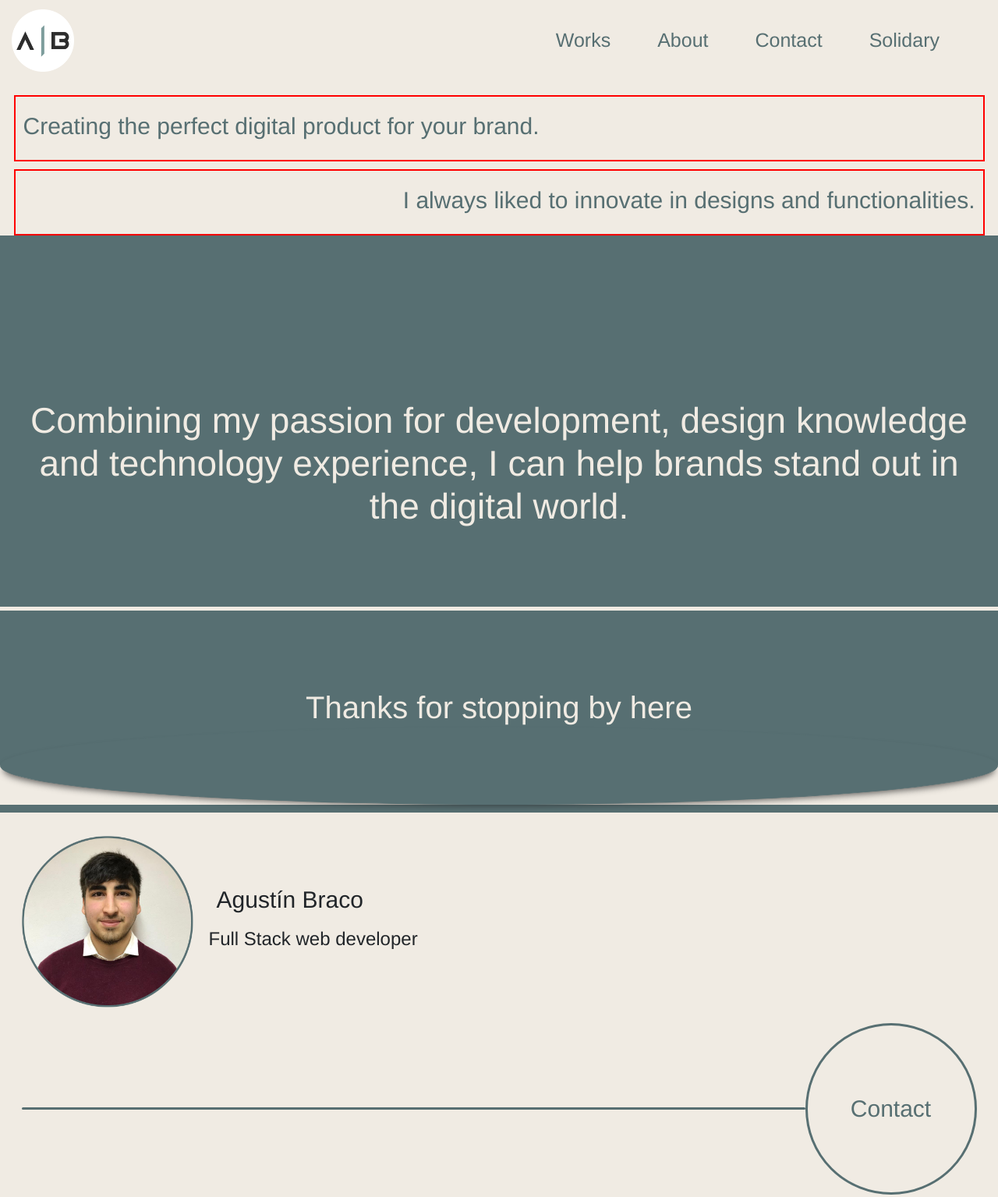
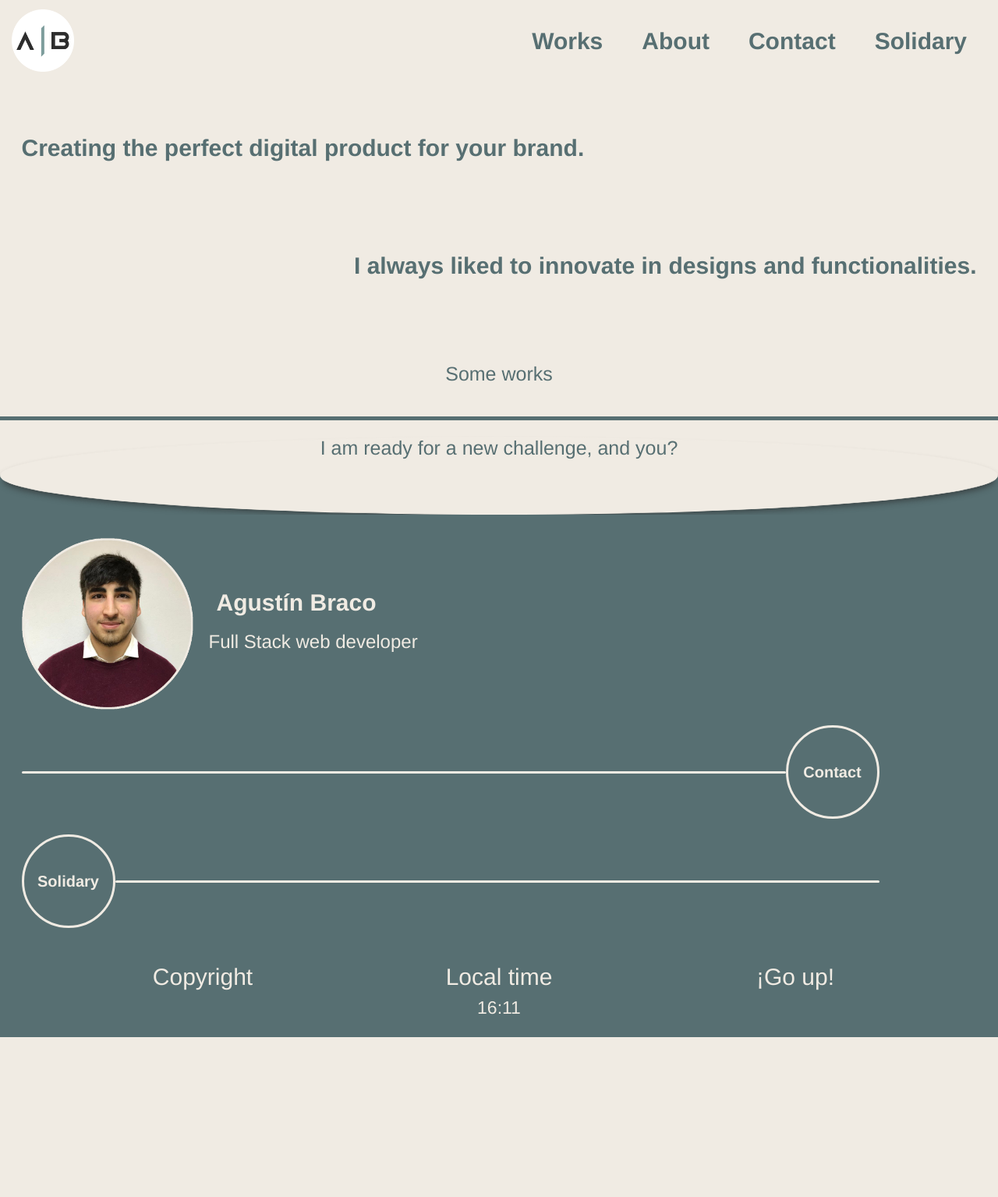
Before and after one commit to AgustinBraco/studying-web-development, a plain HTML site: page pages/works.html in a window 1280 px wide. Shown: the part 8-1543 px from the top of the page at 78% size. After the commit the page ends 1338 px from the top, so only its background shows below. Drawn offline with nearby package versions, Linux system fonts and the light colour scheme.

Commit message:
works-almost

```diff
--- a/pages/works.html
+++ b/pages/works.html
@@ -34,34 +34,34 @@
                 <button class="navbar-toggler buttonNav" type="button" data-bs-toggle="collapse" data-bs-target="#navbarNavAltMarkup" aria-controls="navbarNavAltMarkup" aria-expanded="false" aria-label="Toggle navigation">
                     <span class="navbar-toggler-icon"></span>
                 </button>
-                <div class="collapse navbar-collapse navDiv" id="navbarNavAltMarkup">
+                <div class="collapse navbar-collapse justify-content-end" id="navbarNavAltMarkup">
                     <div class="navbar-nav">
-                        <a class="textGreen noLink navLink" href="./works.html">Works</a>
-                        <a class="textGreen noLink navLink" href="./about.html">About</a>
-                        <a class="textGreen noLink navLink" href="./contact.html">Contact</a>
-                        <a class="textGreen noLink navLink" href="./solidary.html">Solidary</a>
+                        <a class="nav-link textGreen noLink navLinkPages" href="./works.html">Works</a>
+                        <a class="nav-link textGreen noLink navLinkPages" href="./about.html">About</a>
+                        <a class="nav-link textGreen noLink navLinkPages" href="./contact.html">Contact</a>
+                        <a class="nav-link textGreen noLink navLinkPages" href="./solidary.html">Solidary</a>
                     </div>
                 </div>
             </div>
         </nav>
 
         <!-- Texts -->
-        <div class="divWorkLeft">
+        <div class="divWorkLeft animate__animated animate__fadeInLeft">
             <h2 class="textWorkLeft">Creating the perfect digital product for your brand.</h2>
         </div>
 
-        <div class="divWorkRight">
+        <div class="divWorkRight animate__animated animate__fadeInRight">
             <h2 class="textWorkRight">I always liked to innovate in designs and functionalities.</h2>
         </div>
 
     </header>
 
-    <main class="bgGrey">
+    <main class="bgGreen">
 
         <!-- Works -->
-        <section id="section-about" class="bgGreen textGrey container-fluid">
+        <section class="bgGrey textGreen container-fluid">
 
-            <h3 class="h2Index" data-aos="fade-up" data-aos-duration="1500" data-aos-easing="ease" data-aos-offset="500">Combining my passion for development, design knowledge and technology experience, I can help brands stand out in the digital world.</h3>
+            <h3 class="h3Works animate__animated animate__fadeIn">Some works</h3>
 
             <div>
                 <div></div>
@@ -72,25 +72,25 @@
         </section>
 
         <!-- Pre-footer -->
-        <section class="bgGreen textGrey">
+        <section class="bgGrey textGreen">
 
-            <h4 class="h4Index" data-aos="fade-up" data-aos-duration="1500" data-aos-easing="ease" data-aos-offset="500">Thanks for stopping by here</h4>
+            <h4 class="h4Works" data-aos="fade-up" data-aos-duration="1500" data-aos-easing="ease" data-aos-offset="500">I am ready for a new challenge, and you?</h4>
 
         </section>
 
         <!-- Round end -->
-        <div class="roundEndGreen"></div>
+        <div class="roundEndGrey"></div>
 
     </main>
 
-    <footer class="container-fluid bgGrey">
+    <footer class="container-fluid bgGreen">
 
         <!-- Photo and name -->
         <div class="meFooterDiv">
-            <img src="../assets/me-round.png" alt="My photo" class="meRound">
+            <img src="../assets/me-round-grey.png" alt="My photo" class="meRound">
             <div>
-                <p class="nameFooter">Agustín Braco</p>
-                <p class="jobFooter">Full Stack web developer</p>
+                <p class="nameFooter textGrey">Agustín Braco</p>
+                <p class="jobFooter textGrey">Full Stack web developer</p>
             </div>
         </div>
 
@@ -98,11 +98,11 @@
         <div class="divContactFooter">
 
             <!-- Line -->
-            <hr class="lineContactGreen">
+            <hr class="lineContactGrey">
 
             <!-- Circle -->
-            <div class="circleContactFooter">
-                <a href="./contact.html" class="textContactFooter noLink">Contact</a>
+            <div>
+                <a href="./contact.html" class="textContactFooterGrey noLink">Contact</a>
             </div>
 
         </div>
@@ -111,12 +111,12 @@
         <div class="divSolidaryFooter">
 
             <!-- Circle -->
-            <div class="circleSolidaryFooter">
-                <a href="./solidary.html" class="textSolidaryFooter noLink">Solidary</a>
+            <div>
+                <a href="./solidary.html" class="textSolidaryFooterGrey noLink">Solidary</a>
             </div>
 
             <!-- Line -->
-            <hr class="lineSolidaryGreen">
+            <hr class="lineSolidaryGrey">
 
         </div>
 
@@ -124,15 +124,15 @@
         <!-- Bottom -->
         <div class="container bottomContainer">
             <div class="row divContainerFooter">
-                <p class="col-4">Copyright</p>
-                <p class="col-4">Local time</p>
+                <p class="col-4 textGrey">Copyright</p>
+                <p class="col-4 textGrey">Local time</p>
                 <div class="col-4">
-                    <a href="#" class="noLink textGreen linkUp">¡Go up!</a>
+                    <a href="#" class="noLink textGrey">¡Go up!</a>
                 </div>
             </div>
 
             <div class="row timeContainerFooter">
-                <p class="col-12">16:11</p>
+                <p class="col-12 textGrey">16:11</p>
             </div>
 
         </div>
--- a/style.css
+++ b/style.css
@@ -35,6 +35,16 @@ html {
     text-decoration: none;
 }
 
+.selectionGreen::selection {
+    background-color: #576F72;
+    color: #F0EBE3;
+}
+
+.selectionGrey {
+    background-color: #F0EBE3;
+    color: #576F72;
+}
+
 /* INDEX */
 /* Background */
 .bodyIndex {
@@ -46,15 +56,11 @@ html {
     width: 3.5rem;
 }
 
-.navDiv {
-    display: flex;
-    justify-content: end;
-    margin: 3rem;
-}
-
 .navLink {
-    padding: 3rem;
-    font-size: 2rem;
+    text-align: end;
+    padding: 2rem;
+    font-size: 3rem;
+    margin: 2rem;
 }
 
 .navLink:hover {
@@ -66,7 +72,6 @@ html {
     border: none;
     outline: none;
 }
-
 
 /* Texts */
 .textWelcome {
@@ -191,6 +196,7 @@ option {
     background: #F0EBE3;
     color: #576F72;
     font-size: 2rem;
+    font-weight: bold;
 }
 
 .circleInside:hover {
@@ -252,6 +258,7 @@ option {
 .nameFooter {
     margin-left: 2rem;
     font-size: 2rem;
+    font-weight: bold;
 }
 
 .jobFooter {
@@ -290,10 +297,7 @@ option {
     background: #F0EBE3;
     color: #576F72;
     font-size: 2rem;
-}
-
-.textContactFooter:focus {
-    color: #576F72;
+    font-weight: bold;
 }
 
 /* Solidary buton */
@@ -327,10 +331,7 @@ option {
     background: #F0EBE3;
     color: #576F72;
     font-size: 2rem;
-}
-
-.textSolidaryFooter:focus {
-    color: #576F72;
+    font-weight: bold;
 }
 
 /* Bottom */
@@ -348,10 +349,6 @@ option {
 
 .timeContainerFooter {
     font-size: 1.5rem;
-    color: #576F72;
-}
-
-.linkUp:focus {
     color: #576F72;
 }
 
@@ -495,11 +492,6 @@ option {
 
     .gifWorld {
         width: 30rem;
-        transition: all 0.5s ease;
-    }
-
-    .gifWorld:hover {
-        transform: scale(1.2);
     }
 
     .textLanguage {
@@ -615,39 +607,100 @@ option {
     .timeContainerFooter {
         font-size: 2.3rem;
     }
-
-    .linkUp:hover {
-        color: #576F72;
-        transform: scale(1.2);
-    }
 }
 
 
 /* WORKS */
 .bodyPages {
-    background-color: #576F72;
+    background-color: #F0EBE3;
+}
+
+.navLinkPages {
+    text-align: end;
+    padding: 2rem;
+    font-size: 3rem;
+    font-weight: bold;
+    margin: 2rem;
 }
 
 .divWorkLeft {
-    padding: 2rem 1rem;
+    padding: 5rem 1rem;
     margin: 1rem;
-
-    border: solid 2px red;
 }
 
 .divWorkRight {
-    padding: 2rem 1rem;
+    padding: 5rem 1rem;
     margin: 1rem;
-
-    border: solid 2px red;
 }
 
 .textWorkLeft {
     font-size: 3rem;
     text-align: start;
+    font-weight: bold;
 }
 
 .textWorkRight {
     font-size: 3rem;
     text-align: end;
+    font-weight: bold;
 }
+
+.h3Works {
+    font-size: 2.5rem;
+    text-align: center;
+    padding: 4rem 0rem;
+}
+
+.h4Works {
+    font-size: 2.5rem;
+    text-align: center;
+    padding: 2rem;
+}
+
+.lineContactGrey {
+    background: #F0EBE3;
+    height: 0.3rem;
+    width: 80%;
+    border-radius: 1rem;
+    opacity: 100%;
+    border: none;
+}
+
+.textContactFooterGrey {
+    display: flex;
+    text-align: center;
+    align-items: center;
+    justify-content: center;
+    width: 12rem;
+    height: 12rem;
+    border-radius: 50%;
+    border: 0.3rem solid #F0EBE3;
+    background: #576F72;
+    color: #F0EBE3;
+    font-size: 2rem;
+    font-weight: bold;
+}
+
+.lineSolidaryGrey {
+    background: #F0EBE3;
+    height: 0.3rem;
+    width: 80%;
+    border-radius: 1rem;
+    opacity: 100%;
+    border: none;
+}
+
+.textSolidaryFooterGrey {
+    display: flex;
+    text-align: center;
+    align-items: center;
+    justify-content: center;
+    width: 12rem;
+    height: 12rem;
+    border-radius: 50%;
+    border: 0.3rem solid #F0EBE3;
+    background: #576F72;
+    color: #F0EBE3;
+    font-size: 2rem;
+    font-weight: bold;
+}
```
